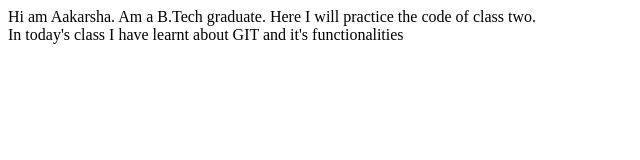
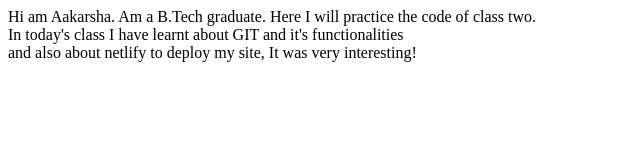
Before and after one commit to Aakarshashetty/practice, a plain HTML site: page index.html in a window 1280 px wide. Shown: the whole page, without its empty margins (0-640 px from the left). Drawn offline with Linux system fonts and the light colour scheme.

Commit message:
docs: updated branch

```diff
--- a/index.html
+++ b/index.html
@@ -11,5 +11,6 @@
     Am a B.Tech graduate.
     Here I will practice the code of class two.
     <br> In today's class I have learnt about GIT and it's functionalities</br>
+    and also about netlify to deploy my site, It was very interesting!
 </body>
 </html>
```
